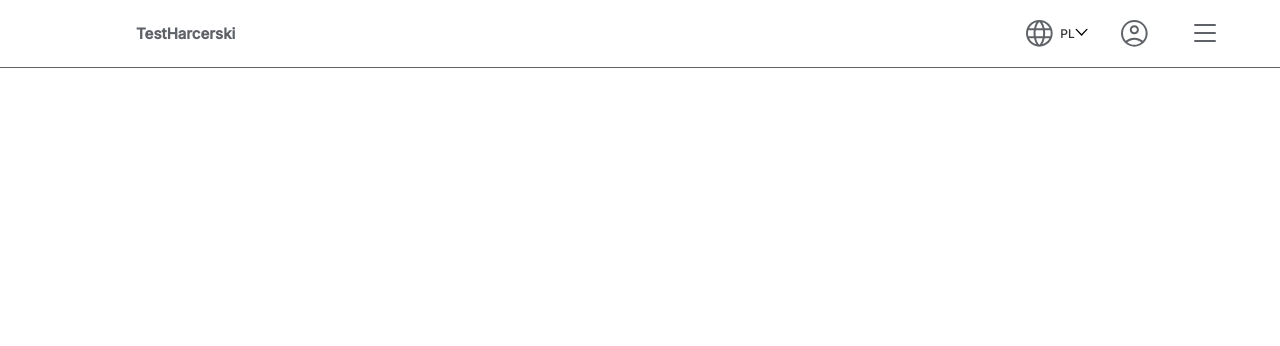
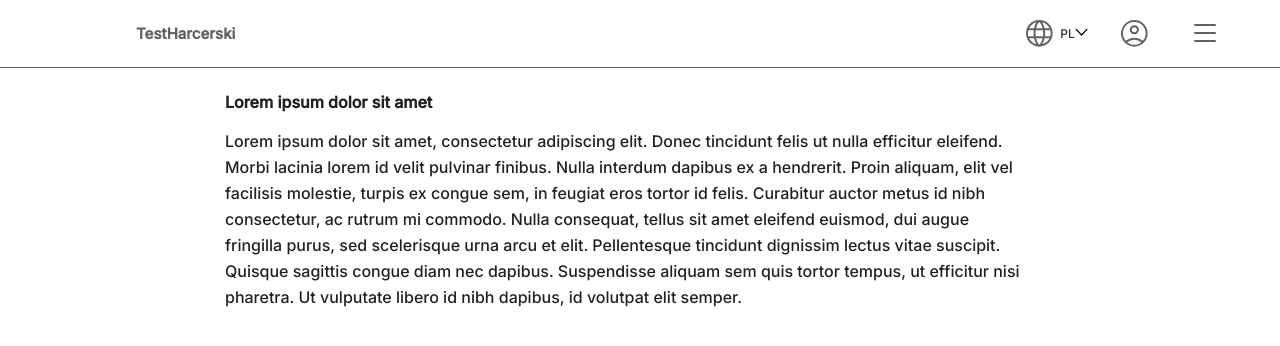
Before and after one commit to gaudnik/test_harcerski, a React (Create React App) app: page /jaktodziala in a window 1280 px wide. Before the commit this address had no page. Shown: the top 346 px of the page. Built offline with nearby package versions, Linux system fonts and the light colour scheme.

Commit message:
HowItWorks

```diff
--- a/src/App.js
+++ b/src/App.js
@@ -9,6 +9,7 @@ import StepTwo from './Components/StepTwo';
 import StepThree from './Components/StepThree';
 import TestRules from './Components/TestRules';
 import Rodo from './Components/RODO';
+import HowItWorks from './Components/HowItWorks';
 
 function App() {
   return (
@@ -24,6 +25,7 @@ function App() {
         <Route path="/kroktrzeci/:firstName/:lastName" element={<StepThree/>}/>
         <Route path="/zasady" element={<TestRules/>}/>
         <Route path="/rodo" element={<Rodo/>}/>
+        <Route path="/jaktodziala" element={<HowItWorks/>}/>
       </Routes>
     </div>
   </Router>  );
--- /dev/null
+++ b/src/Components/HowItWorks.js
@@ -0,0 +1,24 @@
+import React from "react";
+
+const HowItWorks = () => {
+    return (
+        <div className="howitworks">
+            <h1 className="howitworks__header">Lorem ipsum dolor sit amet</h1>
+            <p className="howitworks__text">
+            Lorem ipsum dolor sit amet, consectetur adipiscing elit. Donec
+            tincidunt felis ut nulla efficitur eleifend. Morbi lacinia lorem
+            id velit pulvinar finibus. Nulla interdum dapibus ex a hendrerit.
+            Proin aliquam, elit vel facilisis molestie, turpis ex congue sem,
+             in feugiat eros tortor id felis. Curabitur auctor metus id nibh
+             consectetur, ac rutrum mi commodo. Nulla consequat, tellus sit
+             amet eleifend euismod, dui augue fringilla purus, sed scelerisque
+             urna arcu et elit. Pellentesque tincidunt dignissim lectus vitae
+             suscipit. Quisque sagittis congue diam nec dapibus. Suspendisse
+             aliquam sem quis tortor tempus, ut efficitur nisi pharetra. Ut
+             vulputate libero id nibh dapibus, id volutpat elit semper.
+            </p>
+        </div>
+    )
+}
+
+export default HowItWorks;
--- /dev/null
+++ b/src/Styles/Sections/_howitworks.scss
@@ -0,0 +1,11 @@
+.howitworks {
+    @include section-mobile;
+    &__header {
+        @include test-header;
+        margin-top: 1.6rem;
+    }
+    &__text {
+        margin-bottom: 4rem;
+        line-height: 1.625rem;
+    }
+}
--- a/src/Styles/index.scss
+++ b/src/Styles/index.scss
@@ -17,3 +17,4 @@
 @import "./Sections/stepthree";
 @import "./Sections/testrules";
 @import "./Sections/rodo";
+@import "./Sections/howitworks";
```
